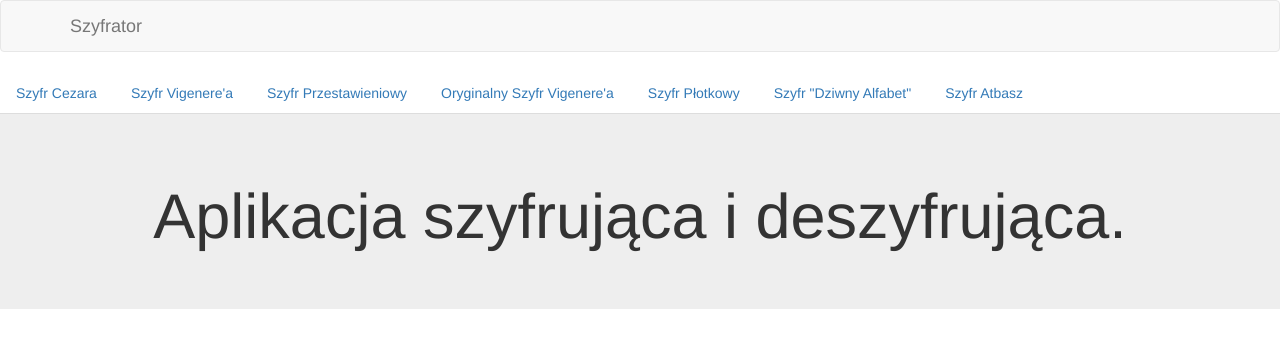
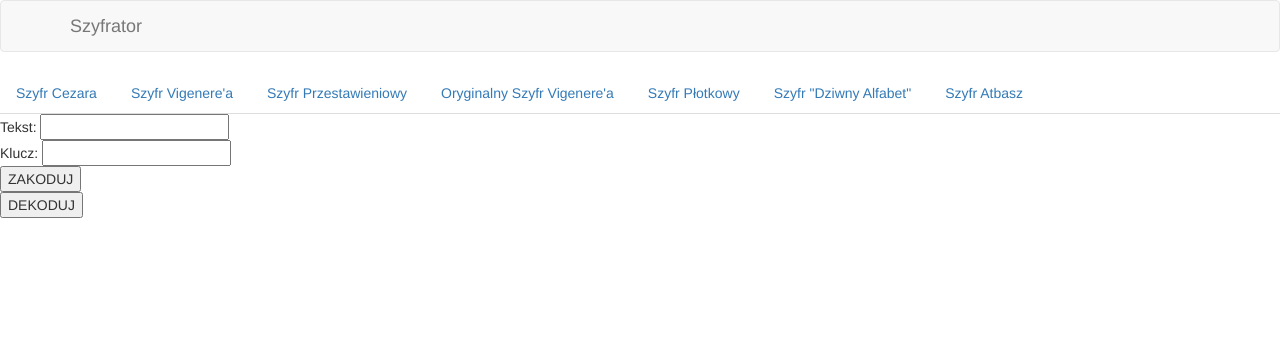
Before and after one commit to Aniaaaaa/Szyfrator, a plain HTML site: page index.html at #!/atbash in a window 1280 px wide. Drawn offline with nearby package versions, Linux system fonts and the light colour scheme; some packages are replaced by stand-ins of ours.

Commit message:
updated pagec v1

```diff
--- a/pages/Atbash.html
+++ b/pages/Atbash.html
@@ -1,3 +1,9 @@
-<div class="jumbotron text-center">
-	<h1>{{ message }}</h1>
+<div>
+	Tekst:
+	<input type="text" class="form-row" ng-model="text"><br>
+	Klucz:
+	<input type="text" class="form-row" ng-model="key"><br>
+	<button ng-click="code()">ZAKODUJ</button><br>
+	<button ng-click="decode()">DEKODUJ</button><br>
+	{{result}}
 </div>
```
Also changed, not shown: pages/OriginalVigenere.html (+8 -2 lines), pages/RailFence.html (+8 -2 lines), pages/Transposition.html (+8 -2 lines).
